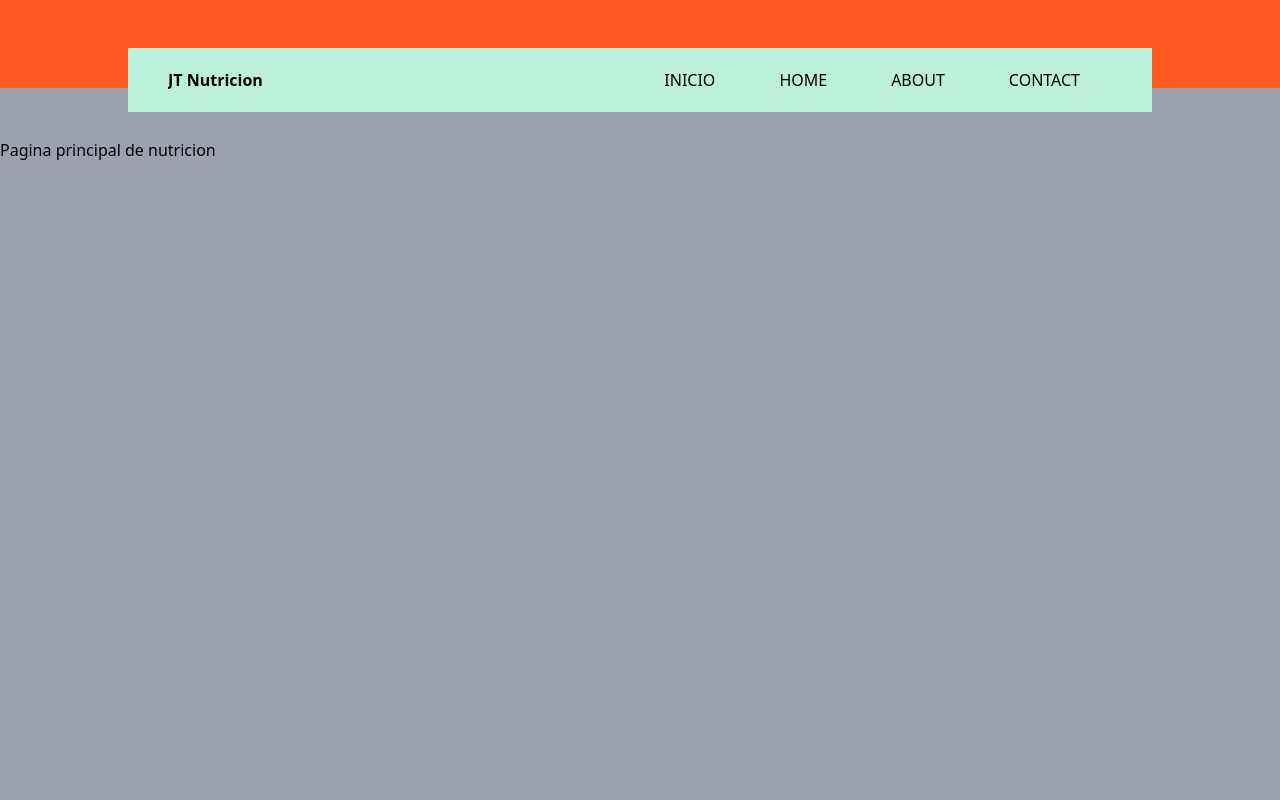
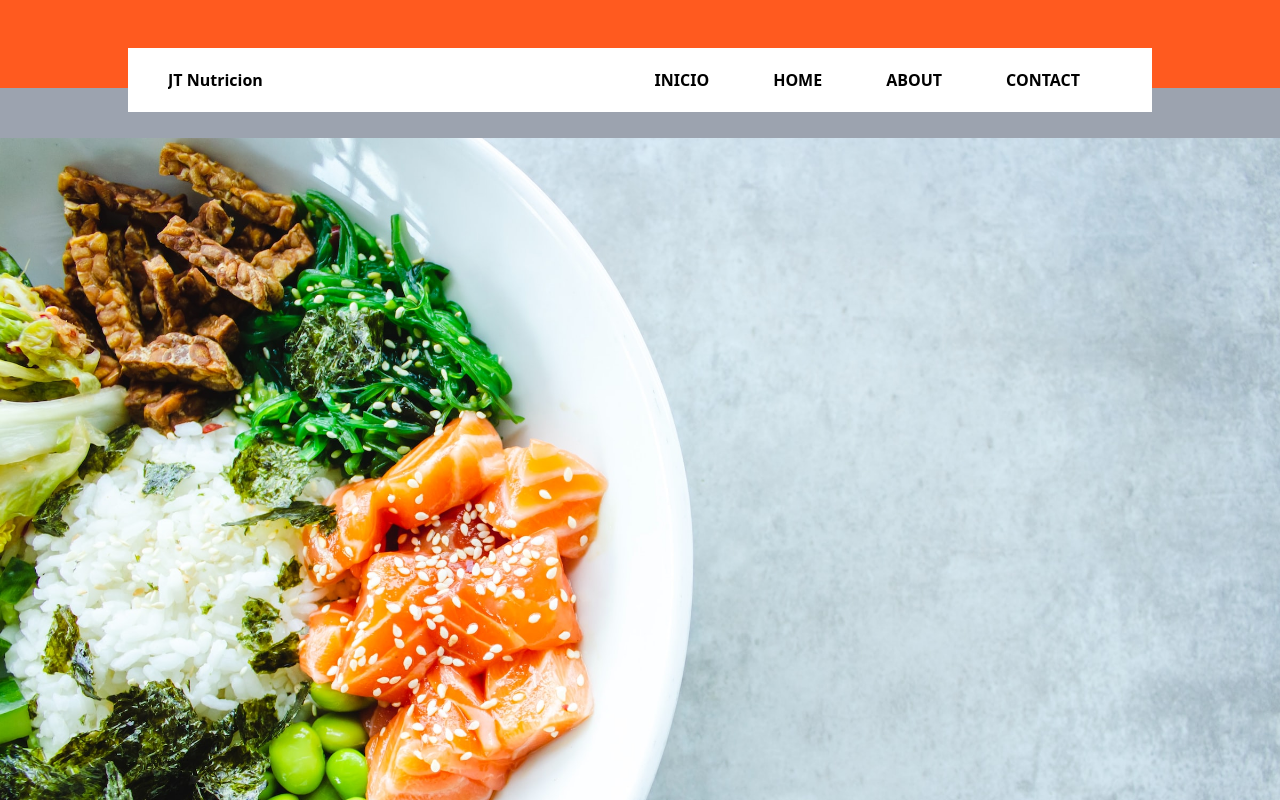
Before and after one commit to cufa03/jt-nutricion, a Next.js app: page / in a window 1280 px wide. Shown: the top 800 px of the page. Built offline with nearby package versions, Linux system fonts and the light colour scheme.

Commit message:
added img and changed styles

```diff
--- a/components/Navbar.jsx
+++ b/components/Navbar.jsx
@@ -1,7 +1,7 @@
 import React from 'react';
 import Link from 'next/link';
-import Image from 'next/image';
-import logo from 'src/app/images/nutri-logo.png';
+// import Image from 'next/image';
+// import logo from 'src/app/images/nutri-logo.png';
 
 const Navbar = () => {
 	const links = [
@@ -10,10 +10,11 @@ const Navbar = () => {
 		{ label: 'ABOUT', route: '/about' },
 		{ label: 'CONTACT', route: '/contact' },
 	];
+
 	return (
 		<div className="relative w-full">
 			<div className=" bg-orange-500 h-[5.5em] ">
-				<nav className="absolute bg-green-200  h-[4em] w-[80%] top-12 left-0 right-0 mx-auto flex items-center justify-between px-10 overflow-hidden">
+				<nav className="absolute bg-white  h-[4em] w-[80%] top-12 left-0 right-0 mx-auto flex items-center justify-between px-10 overflow-hidden">
 					<div className="overflow-hidden">
 						{/* <Image
 							src={logo}
@@ -26,10 +27,15 @@ const Navbar = () => {
 					</div>
 
 					<div>
-						<ul className="flex justify-around w-fit ">
+						<ul className="flex justify-around w-fit">
 							{links.map((link) => (
 								<li className="mx-8" key={link.route}>
-									<Link href={link.route}>{link.label}</Link>
+									<Link
+										className="font-bold hover:border-b-2 hover:border-orange-400 pb-1 "
+										href={link.route}
+									>
+										{link.label}
+									</Link>
 								</li>
 							))}
 						</ul>
--- a/src/app/page.jsx
+++ b/src/app/page.jsx
@@ -1,9 +1,20 @@
 // import './globals.css';
+import Image from 'next/image';
+import homePicture from './images/home.jpg';
 
 export default function Home() {
 	return (
 		<main className="bg-gray-400 h-screen pt-[50px]">
-			<h1>Pagina principal de nutricion</h1>
+			<div>
+				<Image
+					src={homePicture}
+					alt="imagen de comida saludable"
+					className="w-full h-fit"
+				/>
+			</div>
+			<div>
+				<h1>Pagina principal de nutricion</h1>
+			</div>
 		</main>
 	);
 }
```
Also changed, not shown: src/app/images/home.jpg (added).
